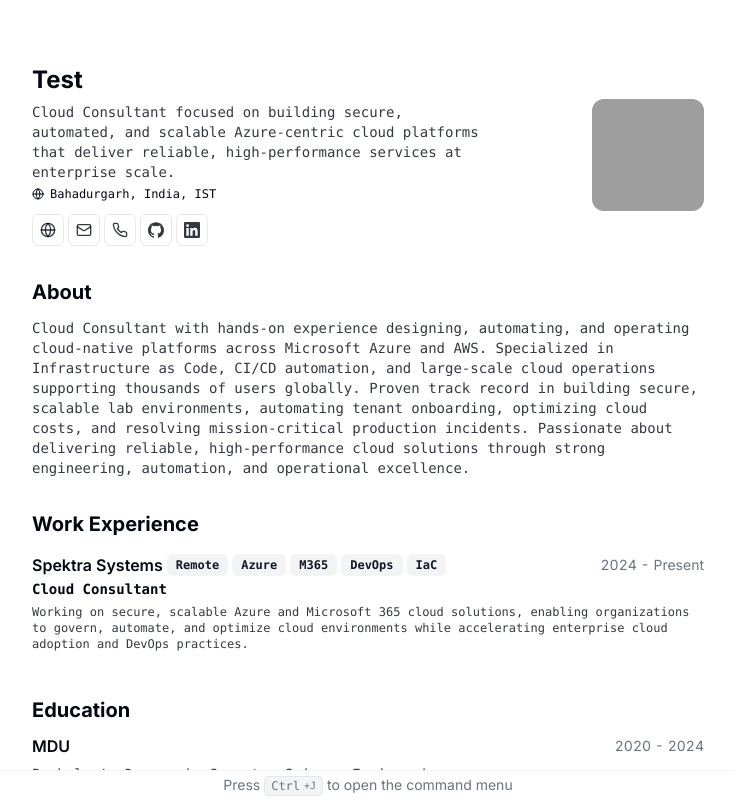
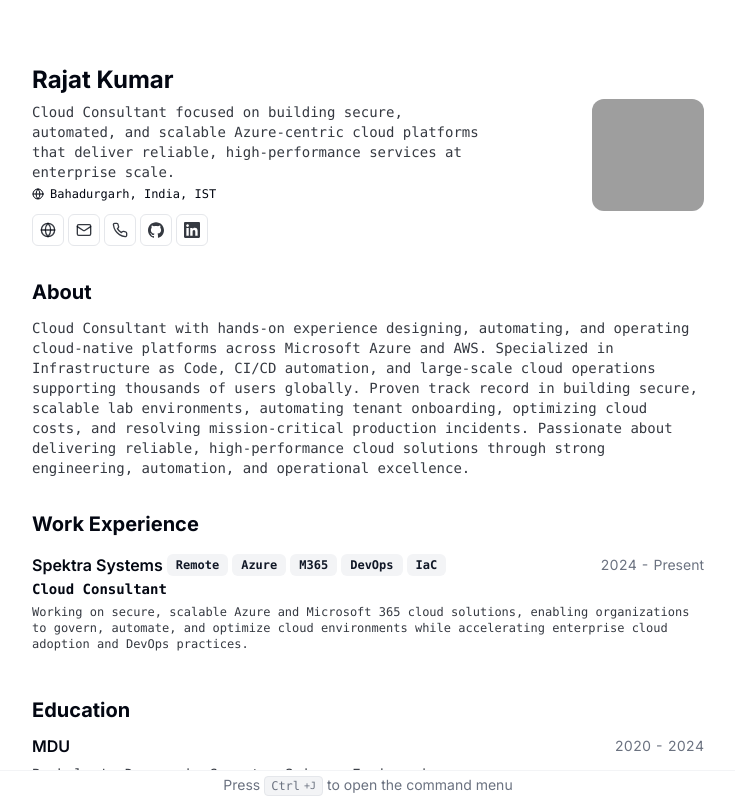
Before and after one commit to RajatJangraInternal/cv, a Next.js app: page / in a window 1280 px wide. Shown: the top 800 px of the page, without its empty margins (272-1007 px from the left). Built offline with nearby package versions, Linux system fonts and the light colour scheme; grey boxes are pictures that could not be loaded.

Commit message:
Update resume-data.tsx

```diff
--- a/src/data/resume-data.tsx
+++ b/src/data/resume-data.tsx
@@ -1,7 +1,7 @@
 import type { ResumeData } from "@/lib/types";
 
 export const RESUME_DATA: ResumeData = {
-  name: "Test",
+  name: "Rajat Kumar",
   initials: "RJ",
   location: "Bahadurgarh, India, IST",
   locationLink: "https://www.google.com/maps/place/Bahadurgarh,+India/",
```
